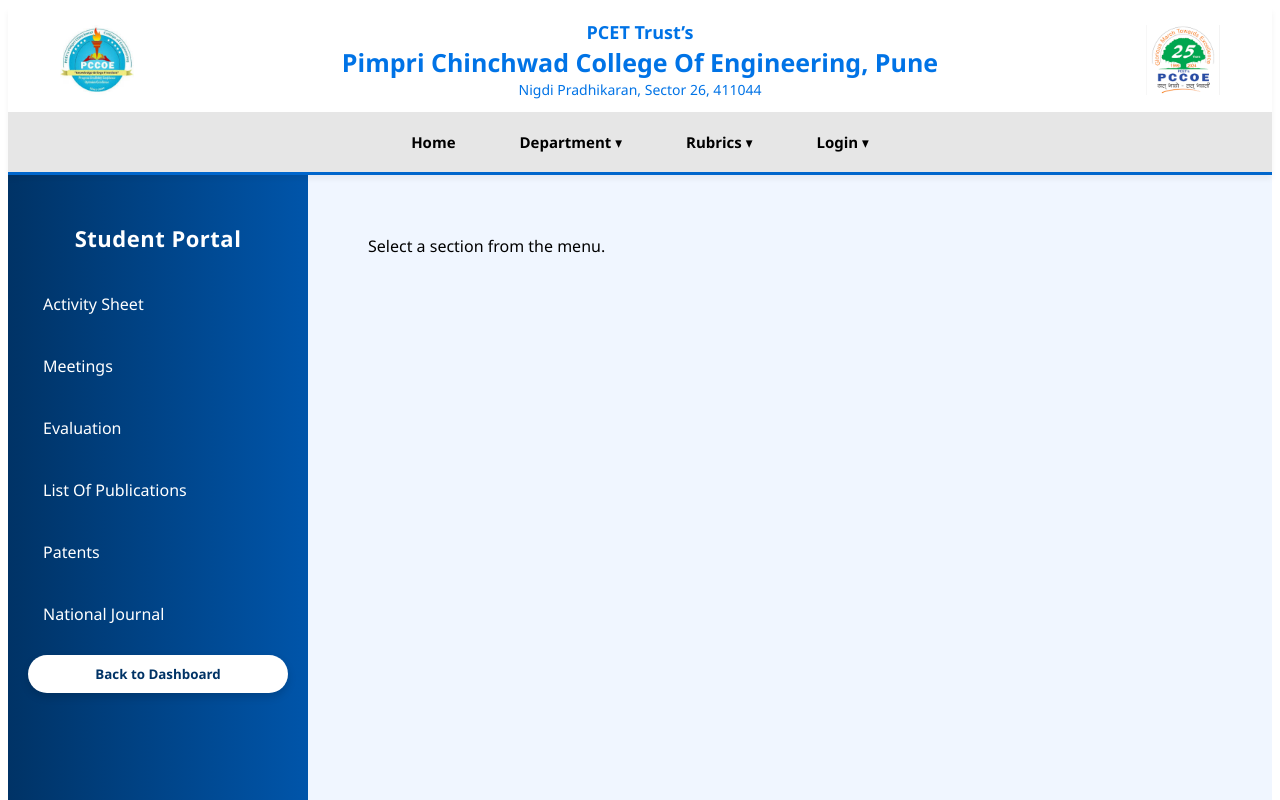
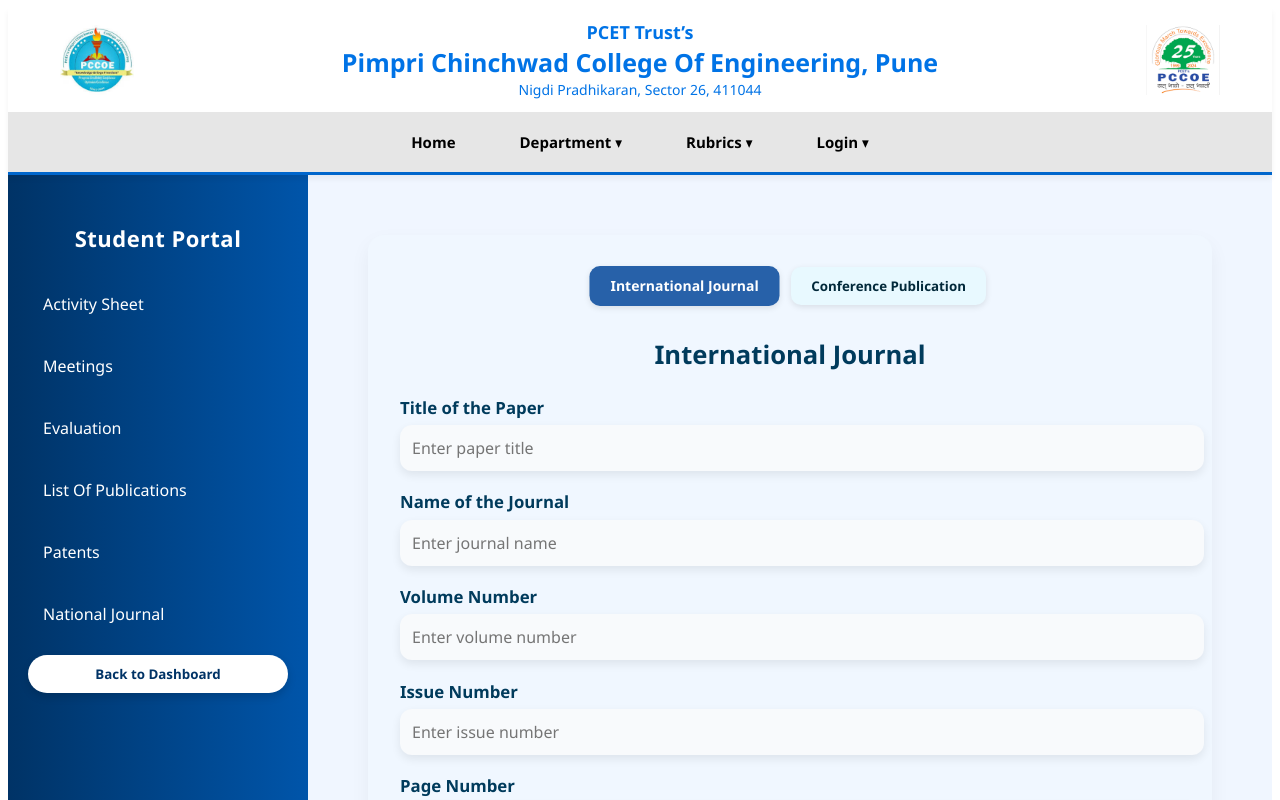
Before and after one commit to PradnyaKulkarni2005/ProjectDiary, a React (Vite) app: page /student-dashboard in a window 1280 px wide. Both pictures are taken after a click on the element "List Of Publications". Shown: the top 800 px of the page. Built offline with nearby package versions, Linux system fonts and the light colour scheme; a web font is replaced by a local one.

Commit message:
added list of publications components

```diff
--- /dev/null
+++ b/src/Student/ListOfPublications.css
@@ -0,0 +1,102 @@
+.publications-container {
+  padding: 2rem;
+  background: #f0f7ff;
+  border-radius: 16px;
+  box-shadow: 0 8px 20px rgba(0, 0, 0, 0.05);
+  transition: all 0.3s ease;
+  max-width: 900px;
+  margin: auto;
+  animation: fadeIn 0.5s ease;
+}
+
+@keyframes fadeIn {
+  from { opacity: 0; transform: translateY(10px); }
+  to { opacity: 1; transform: translateY(0); }
+}
+
+.tabs {
+  display: flex;
+  justify-content: center;
+  gap: 1rem;
+  margin-bottom: 2rem;
+  flex-wrap: wrap;
+}
+
+.tab-button {
+  padding: 10px 20px;
+  border: none;
+  border-radius: 10px;
+  background-color: #e8f9ff;
+  font-weight: bold;
+  color: #02293a;
+
+  cursor: pointer;
+  transition: all 0.3s ease;
+  box-shadow: 0 2px 6px rgba(0, 0, 0, 0.1);
+}
+
+.tab-button:hover {
+  background-color: #8dc1ec;
+  transform: scale(1.05);
+}
+
+.tab-button.active {
+  background-color: #2761a9;
+  color: white;
+  transform: scale(1.05);
+}
+
+
+.section-title {
+  font-size: 1.6rem;
+  font-weight: 700;
+  margin-bottom: 1.5rem;
+  color: #003b5c;
+  text-align: center;
+}
+
+.input-label {
+  display: block;
+  margin-top: 1.2rem;
+  margin-bottom: 0.4rem;
+  font-weight: 600;
+  color: #003b5c;
+}
+
+input[type="text"] {
+  width: 100%;
+  padding: 0.75rem;
+  border-radius: 12px;
+  border: none;
+  background-color: #f8fafc;
+  font-size: 1rem;
+  box-shadow: 0 4px 10px rgba(0, 0, 0, 0.08);
+  transition: all 0.2s ease;
+}
+
+input[type="text"]:focus {
+  outline: none;
+  box-shadow: 0 0 0 3px rgba(0, 188, 212, 0.25);
+  transform: scale(1.01);
+}
+
+/* Responsive Styling */
+@media (max-width: 768px) {
+  .publications-container {
+    padding: 1rem;
+  }
+
+  .tabs {
+    flex-direction: column;
+    align-items: center;
+  }
+
+  .tab-button {
+    width: 100%;
+    text-align: center;
+  }
+
+  .section-title {
+    font-size: 1.3rem;
+  }
+}
--- /dev/null
+++ b/src/Student/ListOfPublications.jsx
@@ -0,0 +1,98 @@
+import React, { useState } from 'react';
+import './ListOfPublications.css';
+
+export default function ListOfPublications() {
+  const [activeTab, setActiveTab] = useState('international');
+  const [formData, setFormData] = useState({
+    title: '',
+    journal: '',
+    volume: '',
+    issue: '',
+    page: '',
+    year: '',
+  });
+
+  const handleChange = (e) => {
+    const { name, value } = e.target;
+    setFormData((prev) => ({ ...prev, [name]: value }));
+  };
+
+  return (
+    <div className="publications-container">
+      <div className="tabs">
+        <button
+          className={`tab-button ${activeTab === 'international' ? 'active' : ''}`}
+          onClick={() => setActiveTab('international')}
+        >
+          International Journal
+        </button>
+        <button
+          className={`tab-button ${activeTab === 'conference' ? 'active' : ''}`}
+          onClick={() => setActiveTab('conference')}
+        >
+          Conference Publication
+        </button>
+      </div>
+
+      <div className="form-section">
+        <h2 className="section-title">
+          {activeTab === 'international' ? 'International Journal' : 'Conference Publication'}
+        </h2>
+
+        <label className="input-label">Title of the Paper</label>
+        <input
+          type="text"
+          name="title"
+          value={formData.title}
+          onChange={handleChange}
+          placeholder="Enter paper title"
+        />
+
+        <label className="input-label">Name of the Journal</label>
+        <input
+          type="text"
+          name="journal"
+          value={formData.journal}
+          onChange={handleChange}
+          placeholder="Enter journal name"
+        />
+
+        <label className="input-label">Volume Number</label>
+        <input
+          type="text"
+          name="volume"
+          value={formData.volume}
+          onChange={handleChange}
+          placeholder="Enter volume number"
+        />
+
+        <label className="input-label">Issue Number</label>
+        <input
+          type="text"
+          name="issue"
+          value={formData.issue}
+          onChange={handleChange}
+          placeholder="Enter issue number"
+        />
+
+        <label className="input-label">Page Number</label>
+        <input
+          type="text"
+          name="page"
+          value={formData.page}
+          onChange={handleChange}
+          placeholder="Enter page number"
+        />
+
+        <label className="input-label">Year of Publication</label>
+        <input
+          type="text"
+          name="year"
+          value={formData.year}
+          onChange={handleChange}
+          placeholder="Enter year of publication"
+        />
+      </div>
+    </div>
+  );
+}
--- a/src/Student/StudentDashboard.jsx
+++ b/src/Student/StudentDashboard.jsx
@@ -2,6 +2,7 @@
 import React, { useState } from 'react';
 import './StudentDashboard.css';
 import ActivitySheet from './ActivitySheet';
+import ListOfPublications from './ListOfPublications';
 
 
 const menuItems = [
@@ -20,8 +21,9 @@
     switch (selectedMenu) {
       case 'Activity Sheet':
         return <ActivitySheet />;
-      // case 'Meetings':
-      //   return <Meetings />;
+      case 'List Of Publications':
+        return <ListOfPublications />;
+
       default:
         return <div>Select a section from the menu.</div>;
     }
```
